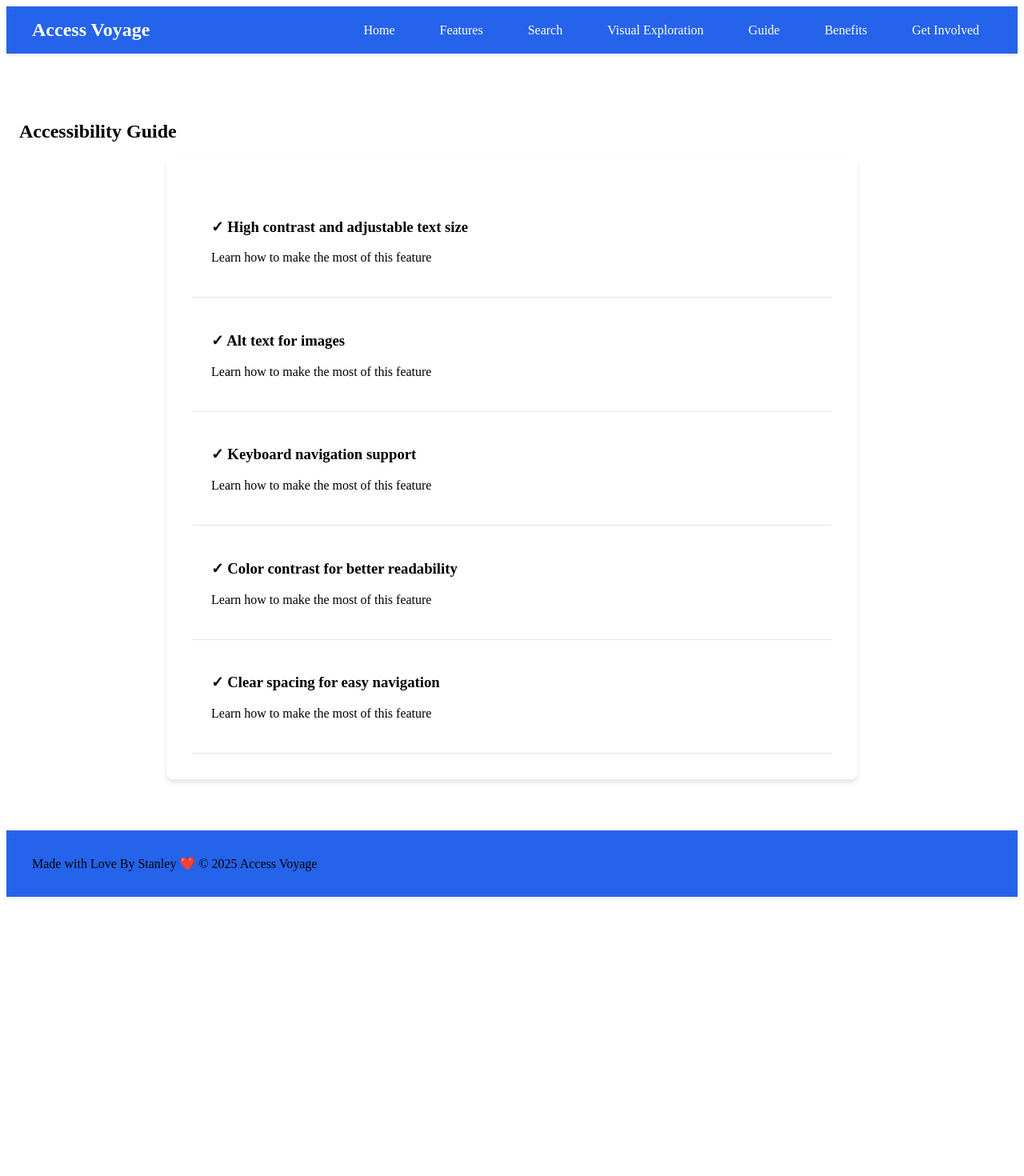
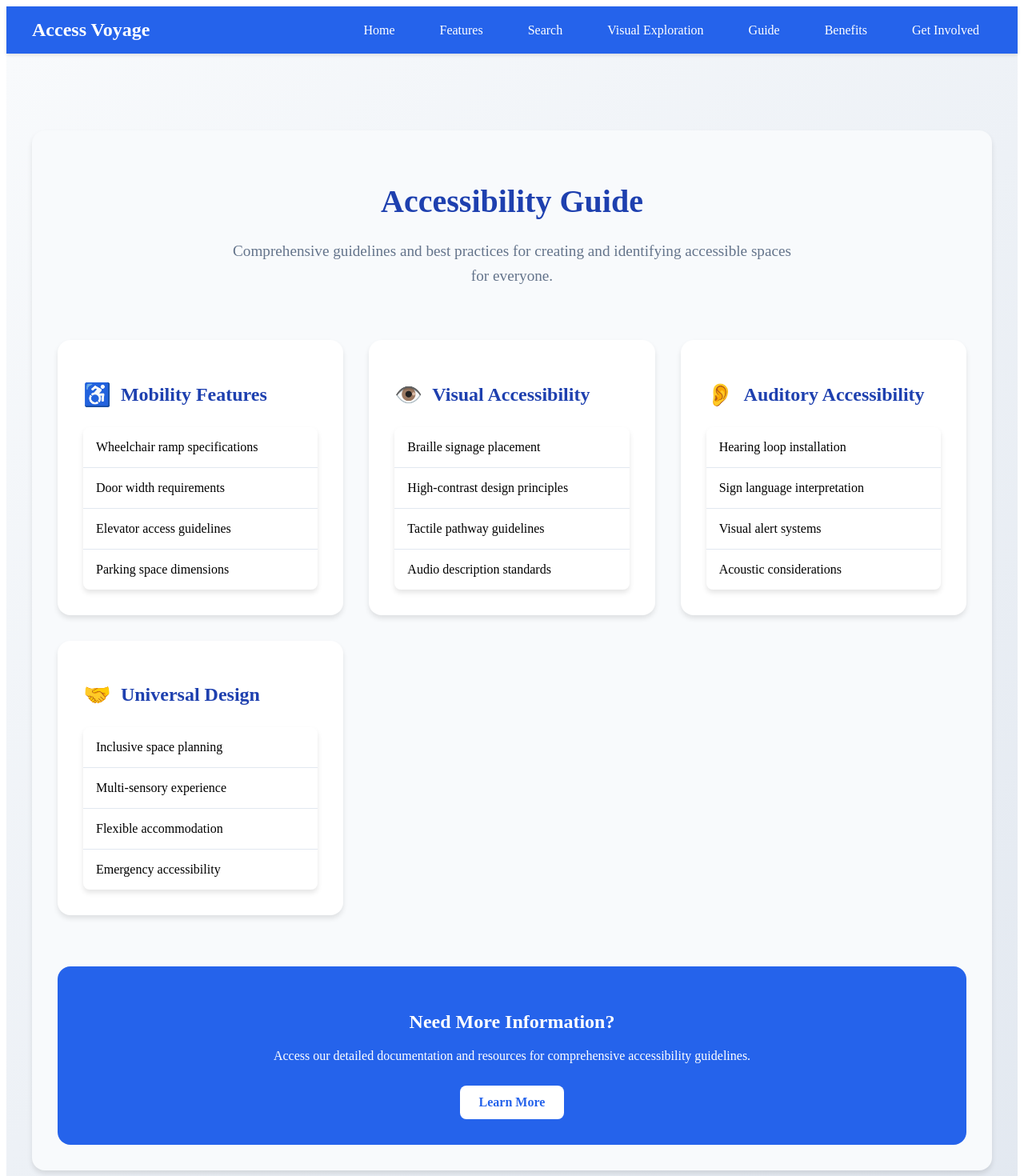
Before and after one commit to StanleyKioko/HuruSpace, a React (Vite) app in the folder frontend/: page /accessibility-guide in a window 1280 px wide. Shown: the top 1470 px of the page at 80% size. Before the commit the page ends 1129 px from the top, so only its background shows below. Built offline with nearby package versions, Linux system fonts and the light colour scheme.

Commit message:
Guide page done

```diff
--- a/frontend/src/App.jsx
+++ b/frontend/src/App.jsx
@@ -9,6 +9,7 @@ import './Benefits.css';
 import './GetInvolved.css';
 import './Navbar.css';
 import './Home.css';
+import './Guide.css';
 
 class ErrorBoundary extends React.Component {
     state = { hasError: false, error: null };
@@ -326,31 +327,92 @@ function VisualExploration() {
 
 // Replace the AccessibilityGuide component
 function AccessibilityGuide() {
-    const guideFeatures = [
-        "High contrast and adjustable text size",
-        "Alt text for images",
-        "Keyboard navigation support",
-        "Color contrast for better readability",
-        "Clear spacing for easy navigation",
+    const guideCategories = [
+        {
+            icon: "♿",
+            title: "Mobility Features",
+            items: [
+                "Wheelchair ramp specifications",
+                "Door width requirements",
+                "Elevator access guidelines",
+                "Parking space dimensions"
+            ]
+        },
+        {
+            icon: "👁️",
+            title: "Visual Accessibility",
+            items: [
+                "Braille signage placement",
+                "High-contrast design principles",
+                "Tactile pathway guidelines",
+                "Audio description standards"
+            ]
+        },
+        {
+            icon: "👂",
+            title: "Auditory Accessibility",
+            items: [
+                "Hearing loop installation",
+                "Sign language interpretation",
+                "Visual alert systems",
+                "Acoustic considerations"
+            ]
+        },
+        {
+            icon: "🤝",
+            title: "Universal Design",
+            items: [
+                "Inclusive space planning",
+                "Multi-sensory experience",
+                "Flexible accommodation",
+                "Emergency accessibility"
+            ]
+        }
     ];
 
     return (
-        <section className="page-section bg-white">
-            <div className="container mx-auto px-4">
-                <h2 className="text-4xl font-bold mb-8 text-center">Accessibility Guide</h2>
-                <div className="guide-list">
-                    {guideFeatures.map((feature, index) => (
-                        <div key={index} className="guide-item">
-                            <h3 className="text-lg font-semibold mb-2">✓ {feature}</h3>
-                            <p className="text-gray-600">Learn how to make the most of this feature</p>
+        <section className="guide-section">
+            <div className="guide-container">
+                <div className="guide-header">
+                    <h1 className="guide-title">Accessibility Guide</h1>
+                    <p className="guide-description">
+                        Comprehensive guidelines and best practices for creating and identifying
+                        accessible spaces for everyone.
+                    </p>
+                </div>
+
+                <div className="guide-content">
+                    {guideCategories.map((category, index) => (
+                        <div key={index} className="guide-category">
+                            <h2 className="category-title">
+                                <span className="category-icon">{category.icon}</span>
+                                {category.title}
+                            </h2>
+                            <ul className="guide-list">
+                                {category.items.map((item, itemIndex) => (
+                                    <li key={itemIndex} className="guide-item">
+                                        {item}
+                                    </li>
+                                ))}
+                            </ul>
                         </div>
                     ))}
+                </div>
+
+                <div className="guide-tip">
+                    <h3 className="tip-title">Need More Information?</h3>
+                    <p className="tip-description">
+                        Access our detailed documentation and resources for comprehensive
+                        accessibility guidelines.
+                    </p>
+                    <a href="#" className="learn-more-button" tabIndex="0">
+                        Learn More
+                    </a>
                 </div>
             </div>
         </section>
     );
 }
-
 // Replace the Benefits component
 function Benefits() {
     const benefits = [
--- /dev/null
+++ b/frontend/src/Guide.css
@@ -0,0 +1,131 @@
+/*===============================
+  ACCESSIBILITY GUIDE STYLES
+================================*/
+.guide-section {
+    padding: 6rem 2rem;
+    background: linear-gradient(135deg, #f8fafc 0%, #e2e8f0 100%);
+    min-height: calc(100vh - 160px);
+}
+
+.guide-container {
+    max-width: 1200px;
+    margin: 0 auto;
+}
+
+.guide-header {
+    text-align: center;
+    margin-bottom: 4rem;
+}
+
+.guide-title {
+    font-size: 2.5rem;
+    color: #1e40af;
+    margin-bottom: 1.5rem;
+    font-weight: 700;
+}
+
+.guide-description {
+    color: #64748b;
+    font-size: 1.2rem;
+    max-width: 700px;
+    margin: 0 auto;
+    line-height: 1.6;
+}
+
+.guide-content {
+    display: grid;
+    grid-template-columns: repeat(auto-fit, minmax(300px, 1fr));
+    gap: 2rem;
+}
+
+.guide-category {
+    background: white;
+    border-radius: 1rem;
+    padding: 2rem;
+    box-shadow: 0 4px 6px rgba(0, 0, 0, 0.1);
+}
+
+.category-title {
+    font-size: 1.5rem;
+    color: #1e40af;
+    margin-bottom: 1.5rem;
+    font-weight: 600;
+    display: flex;
+    align-items: center;
+    gap: 0.75rem;
+}
+
+.category-icon {
+    font-size: 1.75rem;
+}
+
+.guide-list {
+    list-style: none;
+    padding: 0;
+    margin: 0;
+}
+
+.guide-item {
+    padding: 1rem;
+    border-bottom: 1px solid #e2e8f0;
+    transition: all 0.3s ease;
+}
+
+.guide-item:last-child {
+    border-bottom: none;
+}
+
+.guide-item:hover {
+    background: #f8fafc;
+    padding-left: 1.5rem;
+}
+
+.guide-tip {
+    margin-top: 4rem;
+    background: #2563eb;
+    color: white;
+    padding: 2rem;
+    border-radius: 1rem;
+    text-align: center;
+}
+
+.tip-title {
+    font-size: 1.5rem;
+    margin-bottom: 1rem;
+    font-weight: 600;
+}
+
+.tip-description {
+    margin-bottom: 1.5rem;
+    line-height: 1.6;
+}
+
+.learn-more-button {
+    display: inline-block;
+    padding: 0.75rem 1.5rem;
+    background: white;
+    color: #2563eb;
+    border-radius: 0.5rem;
+    text-decoration: none;
+    font-weight: 600;
+    transition: all 0.3s ease;
+}
+
+.learn-more-button:hover {
+    transform: translateY(-2px);
+    box-shadow: 0 4px 6px rgba(0, 0, 0, 0.1);
+}
+
+@media (max-width: 768px) {
+    .guide-section {
+        padding: 4rem 1rem;
+    }
+
+    .guide-title {
+        font-size: 2rem;
+    }
+
+    .guide-content {
+        grid-template-columns: 1fr;
+    }
+}
```
